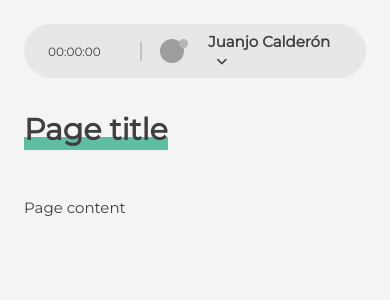
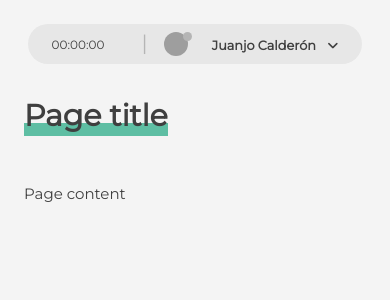
Before and after one commit to juanjinario/vue-time-tracker, a Vue app: page / in a window 390 px wide. Shown: the top 300 px of the page. Built offline with nearby package versions, Linux system fonts and the light colour scheme; no server answers; grey boxes are pictures that could not be loaded.

Commit message:
style: responsive user tracker and user menu (mobile first)

```diff
--- a/src/shared/components/UserMenu/UserMenu.scss
+++ b/src/shared/components/UserMenu/UserMenu.scss
@@ -50,7 +50,11 @@ $size-menu: 200px;
             }
             > a {
                 color: $color-font;
+                font-size: 0.8rem;
                 font-weight: bold;
+                @media (min-width: $mobile-screen) {
+                    font-size: 1rem;
+                }
                 .icon {
                     font-size: 0.8rem;
                     margin-left: 0.5rem;
--- a/src/shared/components/userTimeTracker/UserTimeTracker.scss
+++ b/src/shared/components/userTimeTracker/UserTimeTracker.scss
@@ -7,8 +7,10 @@
     display: flex;
     padding: 0.5rem 1.5rem;
     button {
-        min-width: 110px;
         width: auto;
+        @media (min-width: $mobile-screen) {
+            min-width: 110px;
+        }
         & + button {
             margin-left: 10px;
         }
```
